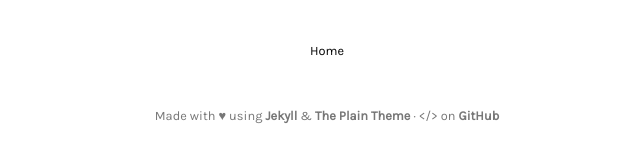
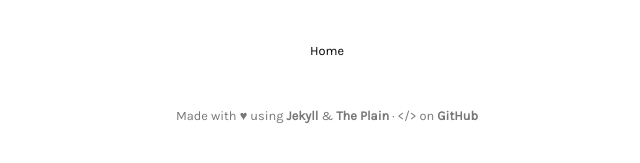
Before and after one commit to nate-brennan/nshivam.github.io, a Jekyll site: the page built from about.md, in a window 1280 px wide. Shown: the part 549-712 px from the top of the page, without its empty margins (313-953 px from the left). Built offline with Jekyll 4.4.1, drawn with Linux system fonts in a browser that asks for light colours.

Commit message:
Update footer.html

```diff
--- a/_includes/footer.html
+++ b/_includes/footer.html
@@ -1,3 +1,3 @@
 <div class="footer">
-  <span class="block">Made with &hearts; using <a href="http://jekyllrb.com/">Jekyll</a> &amp; <a href="https://github.com/heiswayi/the-plain" title="The Plain theme by Heiswayi Nrird">The Plain Theme</a> &middot; &lt;/&gt; on <a href="https://github.com/nshivam" title="Hosted on GitHub">GitHub</a></span>
+  <span class="block">Made with &hearts; using <a href="http://jekyllrb.com/">Jekyll</a> &amp; <a href="https://github.com/heiswayi/the-plain" title="The Plain theme by Heiswayi Nrird">The Plain</a> &middot; &lt;/&gt; on <a href="https://github.com/nshivam" title="Hosted on GitHub">GitHub</a></span>
 </div>
```
